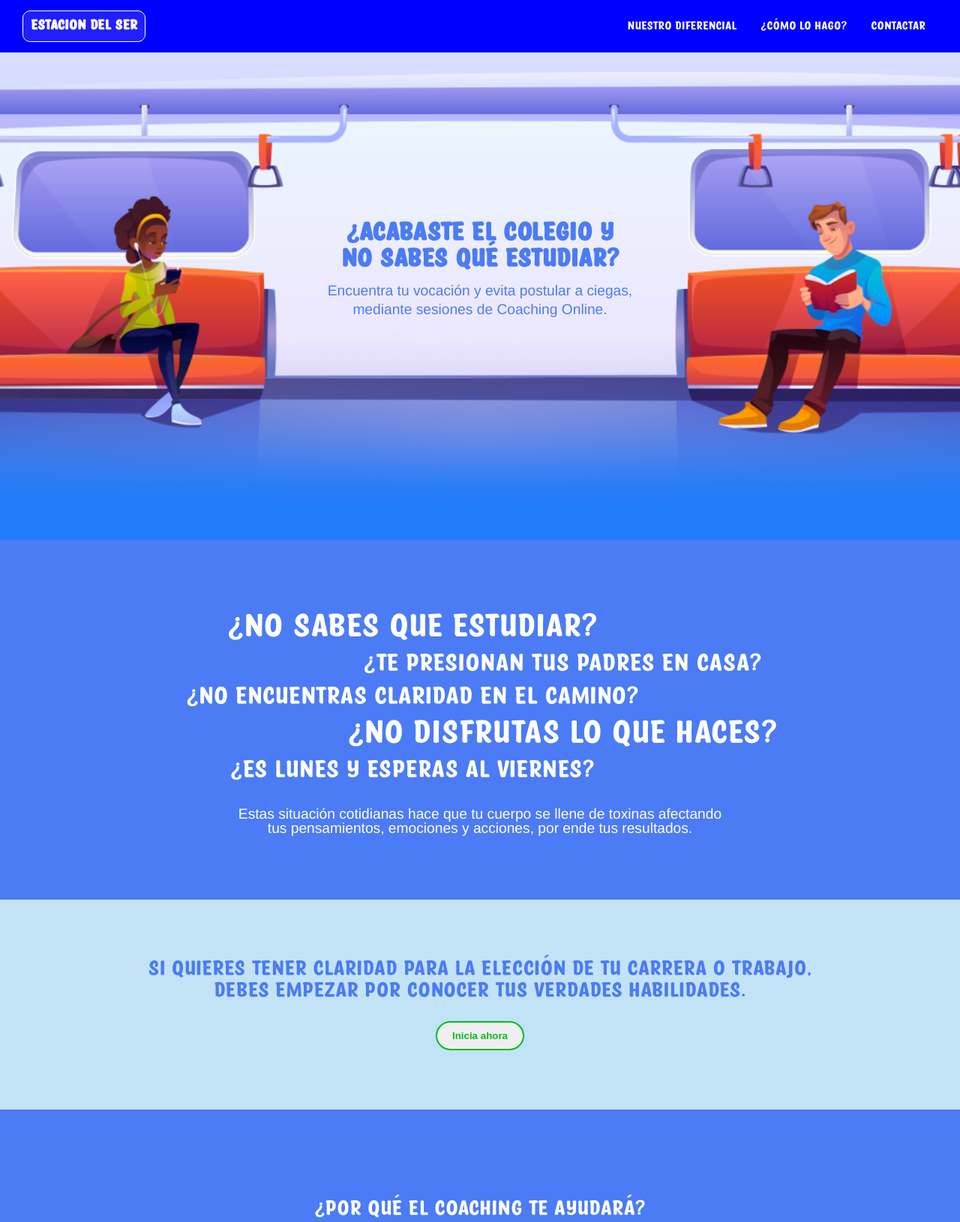
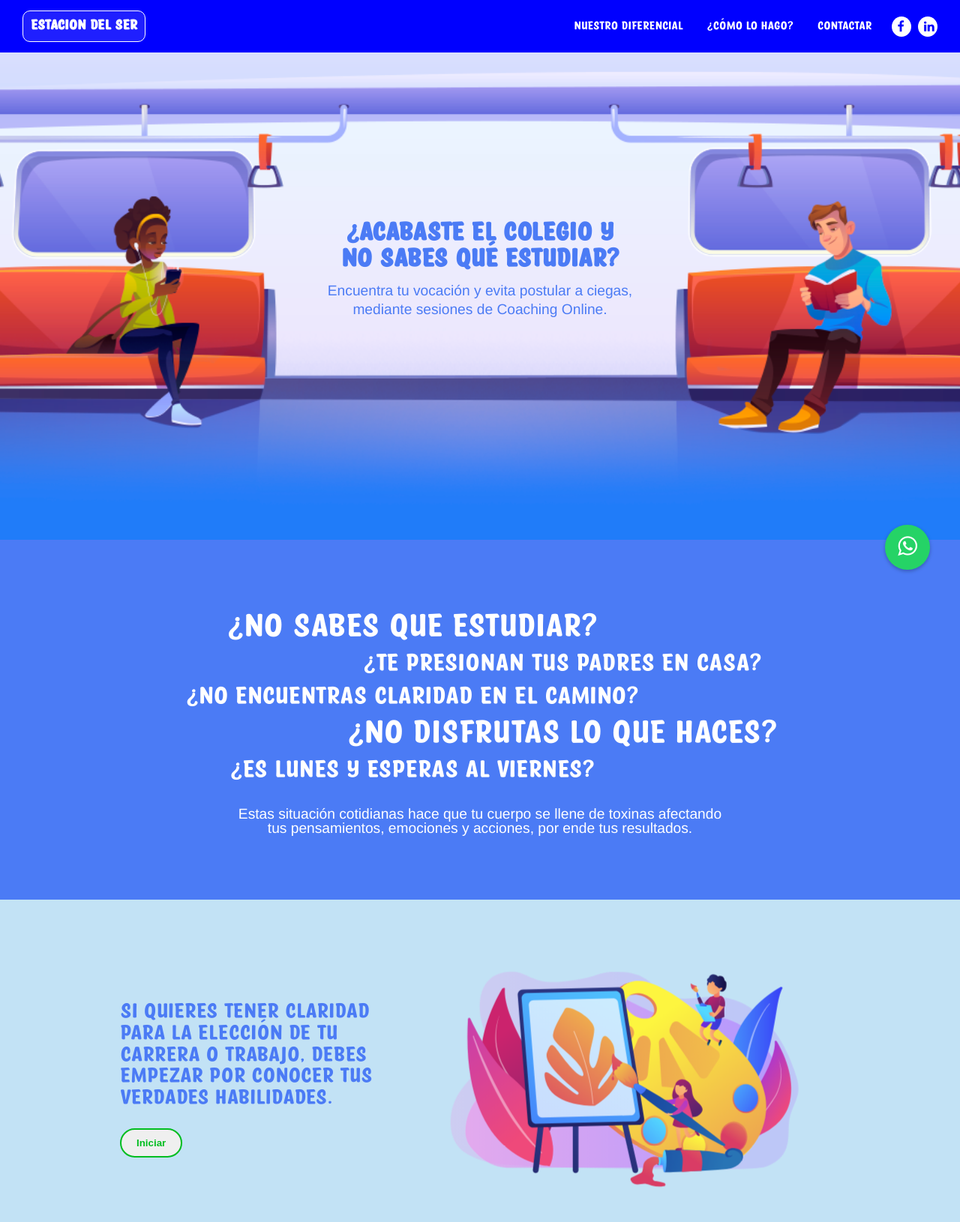
Before and after one commit to walkeriano/estaciondelser, a plain HTML site: page index.html in a window 1280 px wide. Shown: the top 1630 px of the page at 75% size. Drawn offline with Linux system fonts and the light colour scheme.

Commit message:
Add files via upload

```diff
--- a/index.html
+++ b/index.html
@@ -7,6 +7,7 @@
     <title>Estación del ser - Website</title>
     <link rel="stylesheet" href="./styles/main.css" />
     <link rel="stylesheet" href="./styles/reset.css" />
+    <link rel="stylesheet" href="https://stackpath.bootstrapcdn.com/font-awesome/4.7.0/css/font-awesome.min.css">
   </head>
   <body>
     <div class="body">
@@ -15,12 +16,17 @@
           <h1 class="home_h1">ESTACION DEL SER</h1>
           <ul class="ul-home" >
             <li>
-              <a href="#container_1" >NUESTRO DIFERENCIAL</a>
+              <a class="ul-home-a" href="#container_1" >NUESTRO DIFERENCIAL</a>
             </li>
-            <li><a href="#container_2" >¿CÓMO LO HAGO?</a></li>
-            <li><a href="#container_4" >CONTACTAR</a></li>
+            <li><a class="ul-home-a" href="#container_2" >¿CÓMO LO HAGO?</a></li>
+            <li><a class="ul-home-a" href="#container_4" >CONTACTAR</a></li>
+            <div>
+              <a href="https://www.facebook.com/rendosalazar" class="icon-header" > <i class="fa fa-facebook iconsh"></i></a>
+              <a href="https://www.linkedin.com/in/rendo-salazar/" class="icon-header" > <i class="fa fa-linkedin iconsh"></i></a>
+            </div>
           </ul>
         </nav>
+        <a href="https://wa.me/51934245691?text=Primera%20prueba%20contacto%20botwalkeriano" class="whatsapp" target="_blank"> <i class="fa fa-whatsapp whatsapp-icon"></i></a>
         <section>
           <div class="box-one" >
             <div class="text-home" >
@@ -57,11 +63,23 @@
             </section>
           </div>
           <div class="container_5">
-            <h2>
-              SI QUIERES TENER CLARIDAD PARA LA ELECCIÓN DE TU CARRERA O TRABAJO,
-              DEBES EMPEZAR POR CONOCER TUS VERDADES HABILIDADES.
-            </h2>
-            <button class="button-cont5">Inicia ahora</button>
+            <div class="box-image" >
+              <h2>
+                SI QUIERES TENER CLARIDAD PARA LA ELECCIÓN DE TU CARRERA O TRABAJO,
+                DEBES EMPEZAR POR CONOCER TUS VERDADES HABILIDADES.
+              </h2>
+              <button class="button-cont5">Iniciar</button>
+            </div>
+            <div class="box-image-dos">
+              <figure>
+                <img
+                  class="dos-img"
+                  src="./img/image-dos.svg"
+                  alt="Hombre_sonriendo"
+                />
+              </figure>
+            </div>
+
           </div>
           <div  id="container_2" class="container_3">
             <h2>¿POR QUÉ EL COACHING TE AYUDARÁ?</h2>
@@ -74,7 +92,7 @@
           </div>
           <div  id="container_4" class="container_4">
             <div class="cont-4" >
-              <div >
+              <div class="icons-hola" >
                 <figure>
                   <img
                     class="rendo-pic"
@@ -82,6 +100,11 @@
                     alt="Rendo-Salazar"
                   />
                 </figure>
+                <div class="i-hola" >
+                  <a href="https://wa.me/51934245691?text=Primera%20prueba%20contacto%20botwalkeriano" class="icon-header" > <i class="fa fa-whatsapp iconsh"></i></a>
+                  <a href="https://www.facebook.com/rendosalazar" class="icon-header" > <i class="fa fa-facebook iconsh"></i></a>
+                  <a href="https://www.linkedin.com/in/rendo-salazar/" class="icon-header" > <i class="fa fa-linkedin iconsh"></i></a>
+                </div>
               </div>
               <div  class="box-datos">
                 <h2>HOLA, SOY RENDO SALAZAR</h2>
@@ -94,6 +117,7 @@
                   Benziger para el Autoconocimiento, Gestión del Talento y Alineación
                   de Equipos.
                 </p>
+
               </div>
             </div>
 
--- a/styles/main.css
+++ b/styles/main.css
@@ -41,10 +41,10 @@ SECCION 1 - INICIO
     display: flex;
     align-items: center;
     justify-content:center;
-    margin-right: 20px;
+    margin-right: 25px;
 }
 
-.ul-home a{
+.ul-home-a{
     text-decoration: none;
     font-family: "cute";
     color:rgb(255, 255, 255);
@@ -54,12 +54,28 @@ SECCION 1 - INICIO
     border: 1px solid rgba(255, 255, 255, 0);
 }
 
-.ul-home a:hover{
+.ul-home-a:hover{
     background-color: rgba(255, 255, 255, 0.288);
     color: white;
     padding:5px;
     border-radius:5px;
     border: 1px solid rgba(255, 255, 255, 0.459);
+}
+
+.icon-header{
+    margin-right: 5px;
+    background-color:white;
+    padding:5px 8px;
+    border-radius: 50%;
+}
+
+
+.iconsh{
+    color: #0000FF;
+    width: 10px;
+    display: block;
+    margin: auto;
+
 }
 
 .home_h1{
@@ -214,7 +230,7 @@ SECCION 4 - PORTAFOLIO
 }
 
 .container_4 h2{
-    color: white;
+    color: #4B7BF5;
     top: 30px;
     width: 100%;
     text-align: left;
@@ -252,6 +268,17 @@ SECCION 4 - PORTAFOLIO
     margin: auto;
 }
 
+.icons-hola{
+    display: flex;
+    flex-direction: column;
+    align-items: center;
+    justify-content: center;
+
+}
+
+.i-hola{
+    margin-top:20px;
+}
 
 /*
 SECCION 5 - CLIENTES
@@ -259,18 +286,28 @@ SECCION 5 - CLIENTES
 
 .container_5{
     width: 100%;
-    height: 280px;
+    height: 480px;
     background: #C2E2F5;
     display:flex;
-    flex-direction: column;
     align-items: center;
     justify-content: center;
 }
 
+@keyframes image-animated {
+	0% {
+		transform: scale(1.0);
+	}
+	50% {
+		transform: scale(1.2);
+	}
+    100% {
+		transform: scale(1.0);
+	}
+}
+
 .container_5 h2{
     color: white;
-    width: 70%;
-    text-align: center;
+    text-align: left;
     font-size: 1.8rem;
     font-family: "cute";
     color: #4B7BF5;
@@ -291,6 +328,20 @@ SECCION 5 - CLIENTES
     border: 2px solid rgb(0, 189, 31);
 }
 
+.dos-img{
+    width: 80%;
+    margin: auto;
+    display: block;
+    animation: image-animated 8s infinite;
+}
+
+.box-image{
+    width: 30%;
+}
+
+.box-image-dos{
+    width: 45%;
+}
 
 /*
 SECCION 6 - CONTACTO
@@ -350,3 +401,36 @@ footer p{
     color: rgb(255, 255, 255);
 
 }
+
+@keyframes wipe-enter {
+	0% {
+		transform: scale(1.0);
+	}
+	100% {
+		transform: scale(1.2);
+	}
+}
+
+.whatsapp {
+    position:fixed;
+    width:60px;
+    height:60px;
+    bottom:40px;
+    right:40px;
+    background-color:#25d366;
+    color:#FFF;
+    border-radius:50px;
+    text-align:center;
+    font-size:30px;
+    z-index:100;
+    box-shadow: 0px 2px 5px rgba(0, 0, 0, 0.26);
+    animation: wipe-enter 1s infinite;
+}
+
+.whatsapp:hover {
+      transform:scale(1.10);
+}
+
+.whatsapp-icon {
+    margin-top:13px;
+}
```
Also changed, not shown: img/image-dos.svg (added).
